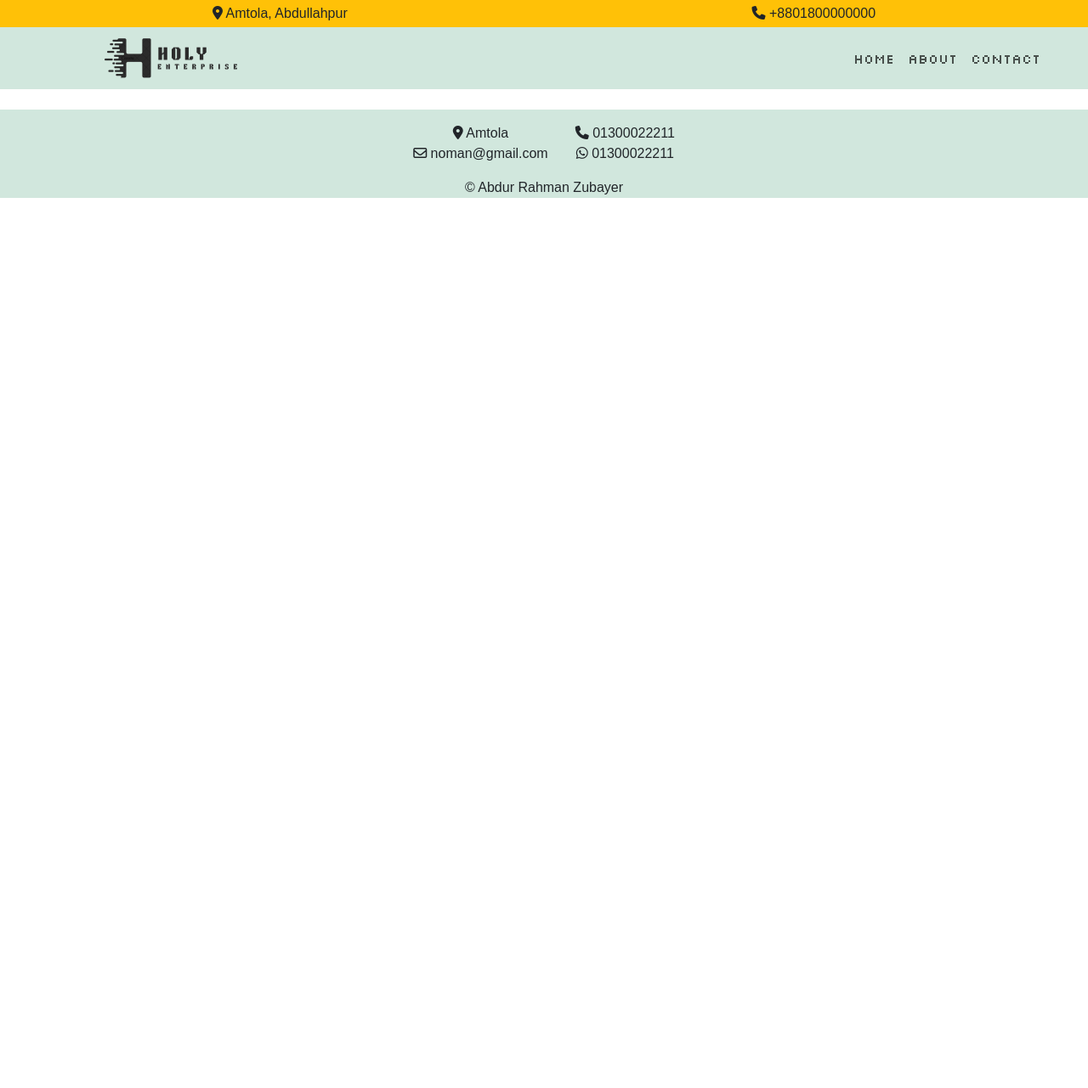
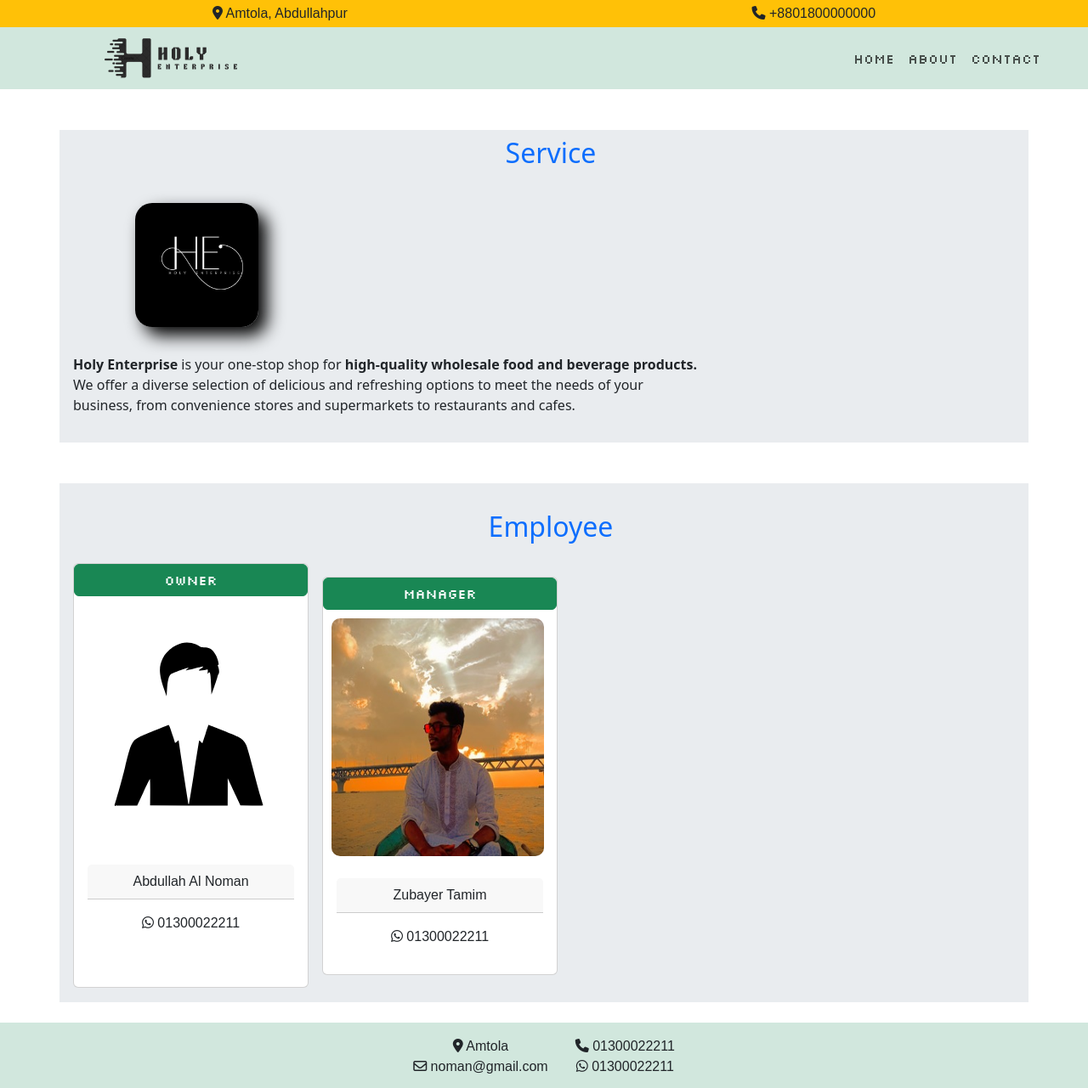
Before and after one commit to arzubayer03/HolyEnterprise, a plain HTML site: page index.html in a window 1280 px wide. Shown: the top 1281 px of the page at 85% size. Before the commit the page ends 800 px from the top, so only its background shows below. Drawn offline with nearby package versions, Linux system fonts and the light colour scheme; a web font is replaced by a local one.

Commit message:
service,aboutUS,image

```diff
--- a/css/style.css
+++ b/css/style.css
@@ -24,3 +24,27 @@
 .nav-page:hover{
     color: black;
 }
+
+.service-img{
+    height: 100%;
+    width: 40%;
+    margin-left: 20%;
+    border-radius: 20px;
+    box-shadow: 10px 10px 20px black;
+}
+
+.emp{
+    height: auto;
+}
+
+.emp-card{
+    height: 500px;
+}
+
+.emp-img{
+    height: 300px;
+    width: 270px;
+    align-items: center;
+    padding: 10px;
+    border-radius: 20px;
+}
--- a/index.html
+++ b/index.html
@@ -42,6 +42,55 @@
       </nav>
     </section>
 
+  <!-- service  -->
+  <section class="container col-md-12 bg-body-secondary h-25 mt-5 ">
+    <div class="col-md-12 text-center m-2 p-2">
+      <a href="" class="link-underline-warning link-offset-3 link-underline-opacity-0 link-underline-opacity-100-hover"><h2>Service</h2></a>
+    </div>
+    <div class="row">
+      <div class="col-md-12">
+        <div class="row">
+          <div class="col-md-4 m-2 p-2">
+            <img src="img/BlackAndWhiteLogo.jpg" alt="" class="service-img">
+          </div>
+        </div>
+        <div class="row">
+          <div class="col-md-8 m-2 p-2  ">
+            <p><strong>Holy Enterprise</strong> is your one-stop shop for <strong>high-quality wholesale food and beverage products.</strong> We offer a diverse selection of delicious and refreshing options to meet the needs of your business, from convenience stores and supermarkets to restaurants and cafes.</p>
+          </div>
+        </div>
+      </div>
+    </div>
+  </section>
+
+  <!-- service  -->
+  <section class="container col-md-12 bg-body-secondary emp mt-5 p-3 ">
+    <div class="col-md-12 text-center m-2 p-2">
+      <a href="" class="link-underline-warning link-offset-3 link-underline-opacity-0 link-underline-opacity-100-hover"><h2>Employee</h2></a>
+    </div>
+    <div class="col-md-12 d-flex ">
+      <!-- Owner -->
+      <div class="card custom-font2 float-start col-md-3 col-12 text-center emp-card " >
+        <button class="btn btn-success custom-font1">Owner</button>
+        <img class="card-img-top emp-img" src="img/businessMenIcon.svg" alt="Card image cap">
+        <div class="card-body">
+          <p class="card-header">Abdullah Al Noman</p>
+          <p class="card-text "><div><i class="fa-brands fa-whatsapp"></i> 01300022211</div></p>
+        </div>
+      </div>
+      <!-- Manager -->
+      <div class="card custom-font2 float-start col-md-3 col-12 m-3 text-center ">
+        <button class="btn btn-success custom-font1">Manager</button>
+        <img class="card-img-top emp-img" src="img/Abdur_Rahman_Zubayer.jpg" alt="Card image cap">
+        <div class="card-body">
+          <p class="card-header">Zubayer Tamim</p>
+          <p class="card-text "><div><i class="fa-brands fa-whatsapp"></i> 01300022211</div></p>
+        </div>
+      </div>
+      </div>
+    </div>
+  </section>
+
 
 
 
```
Also changed, not shown: img/Abdur_Rahman_Zubayer.jpg (added), img/BlackAndWhiteLogo.jpg (added), img/businessMenIcon.svg (added), img/holyLogo.svg (deleted).
